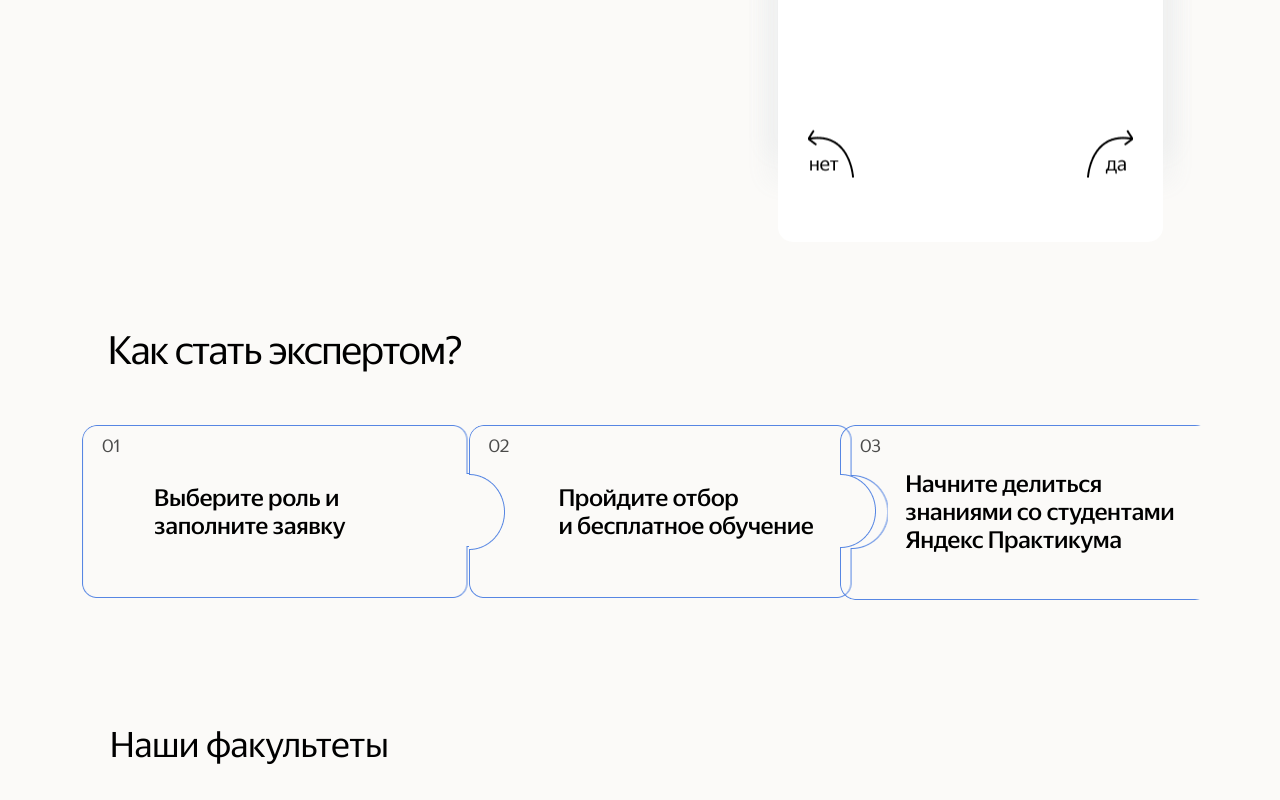
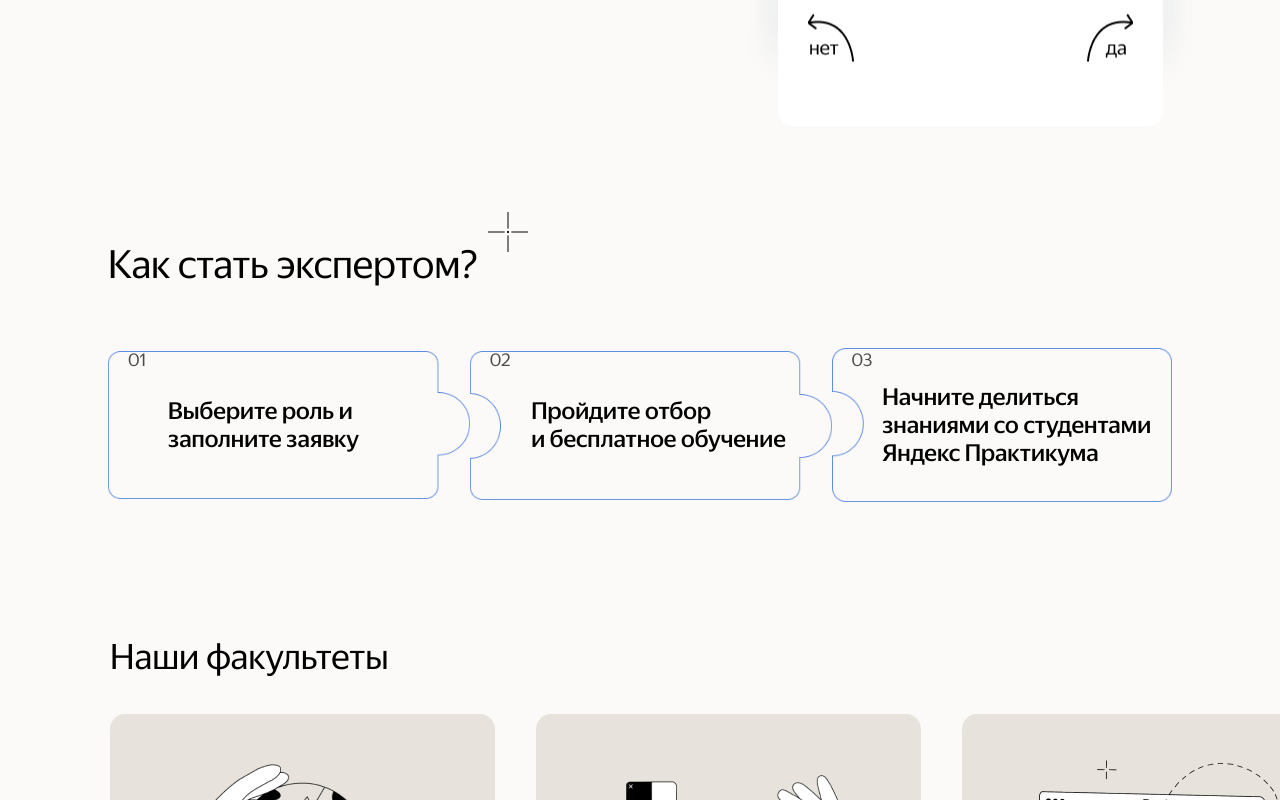
Before and after one commit to NurgaleevaDi/hr-landing, a React (Create React App) app: page / in a window 1280 px wide. Shown: the part 2328-3128 px from the top of the page. Built offline with nearby package versions, Linux system fonts and the light colour scheme; no server answers.

Commit message:
fix expert-puzzle adaptive

```diff
--- a/src/components/Expert/Expert.css
+++ b/src/components/Expert/Expert.css
@@ -4,46 +4,58 @@
   padding-right: 108px;
 }
 
+.expert__intro {
+  margin-bottom: 50px;
+  display: flex;
+}
+
 .expert__title {
   margin: 0;
-  margin-bottom: 50px;
   font-style: normal;
   font-weight: 400;
   font-size: 40px;
   line-height: 1.17;
-  letter-spacing: -0.02em;
+  padding-top: 30px;
+  padding-right: 10px;
+}
+
+.expert__cross {
+  width: 40px;
+  height: 40px;
 }
 
 .expert__puzzle {
   display: flex;
-  justify-content: center;
-  margin-right: -38px;
+  width: 100%;
 }
 
 .puzzle {
   display: flex;
-  border-radius: 15px;
-  min-height: 175px;
+  height: 173px;
+  background-size: contain;
+  background-position: center;
 }
 
 .puzzle_one {
-  width: 422px;
+  width: 34%;
+  height: calc(0,41 * width);
   background-image: url(./images/puzzle-one.png);
   background-repeat: no-repeat;
-  margin-left: -26px;
 }
 
 .puzzle_two {
-  width: 458px;
+  width: 34%;
   background-image: url(./images/puzzle-two.png);
   background-repeat: no-repeat;
+
+
 }
 
 .puzzle_three {
-  margin-left: -48px;
-  width: 404px;
+  width: 32%;
   background-image: url(./images/puzzle-three.png);
   background-repeat: no-repeat;
+
 }
 
 .expert__span {
@@ -58,7 +70,6 @@
 .puzzle-text {
   margin: 0 auto;
   align-self: center;
-  /* margin-left: 50px; */
   max-width: 280px;
   font-weight: 500;
   font-size: 24px;
@@ -97,7 +108,6 @@
     height: 190px;
     margin: auto;
     width: 100%;
-    /* margin-bottom: -40px; */
   }
 
   .puzzle_two {
@@ -106,7 +116,6 @@
     height: 190px;
     margin: auto;
     width: 100%;
-    /* margin-bottom: -30px; */
   }
 
   .puzzle_three {
@@ -118,9 +127,6 @@
 
   .puzzle-text {
     margin: 0;
-
-    /* margin-top: 55px;
-    margin-right: 30px; */
     text-align: center;
     font-size: 16px;
   }
--- a/src/components/Expert/Expert.js
+++ b/src/components/Expert/Expert.js
@@ -1,9 +1,13 @@
 import React from 'react';
+import cross from './images/cross.png';
 
 function Expert() {
   return (
     <section className="expert">
-      <h2 className="expert__title">Как стать экспертом?</h2>
+      <div className="expert__intro">
+        <h2 className="expert__title">Как стать экспертом?</h2>
+        <img className="expert__cross" src={cross} alt="Дизайнерский крестик"/>
+      </div>
       <div className="expert__puzzle">
         <div className="puzzle_one puzzle">
           <span className="expert__span">01</span>
--- a/src/components/Tasks/Tasks.css
+++ b/src/components/Tasks/Tasks.css
@@ -62,7 +62,7 @@
   margin-bottom: 25px;
   font-style: normal;
   font-weight: 400;
-  font-size: 24px;
+  font-size: 21px;
   line-height: 1.17;
   text-align: center;
 }
@@ -76,8 +76,8 @@
 .tasks__item {
   list-style-type: disc;
   font-style: normal;
-  font-weight: 500;
-  font-size: 22px;
+  font-weight: 400;
+  font-size: 20px;
   line-height: 1.15;
   margin-bottom: 16px;
 }
```
Also changed, not shown: src/components/Expert/images/cross.png (added).
